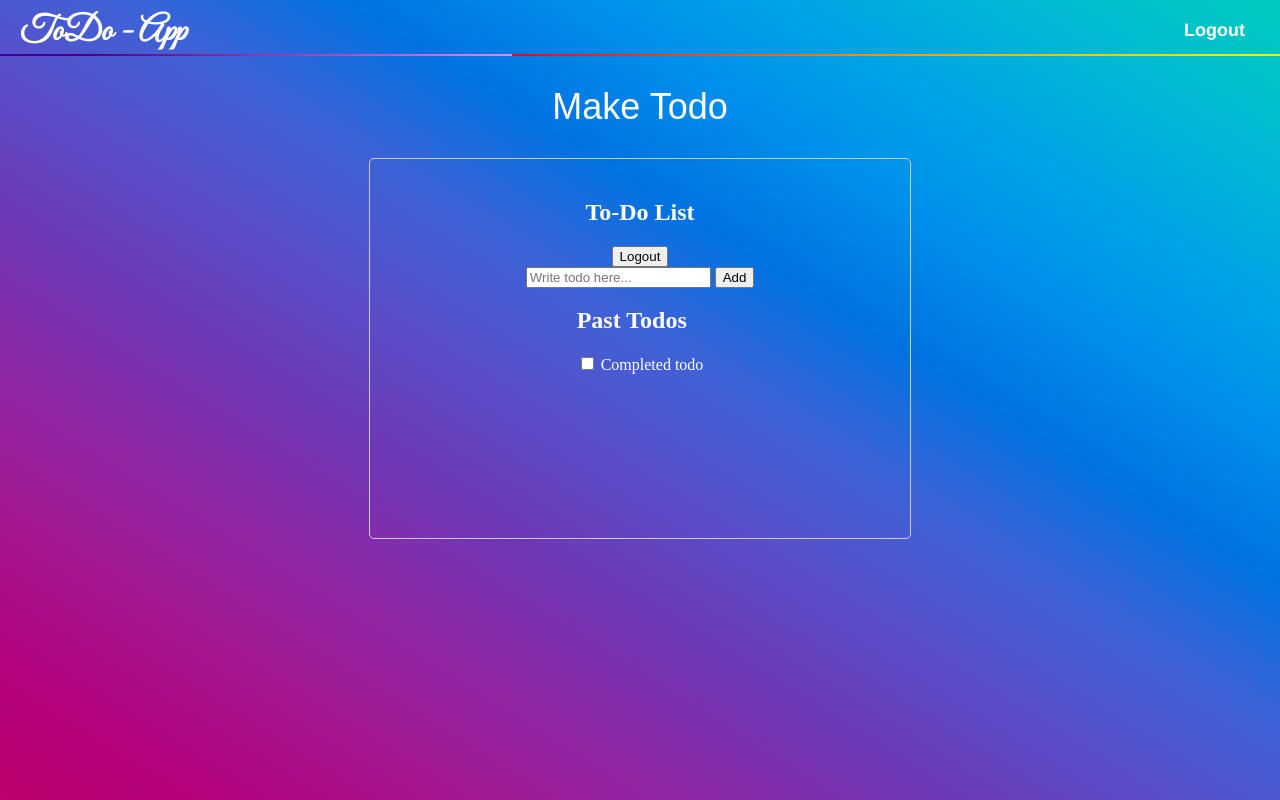
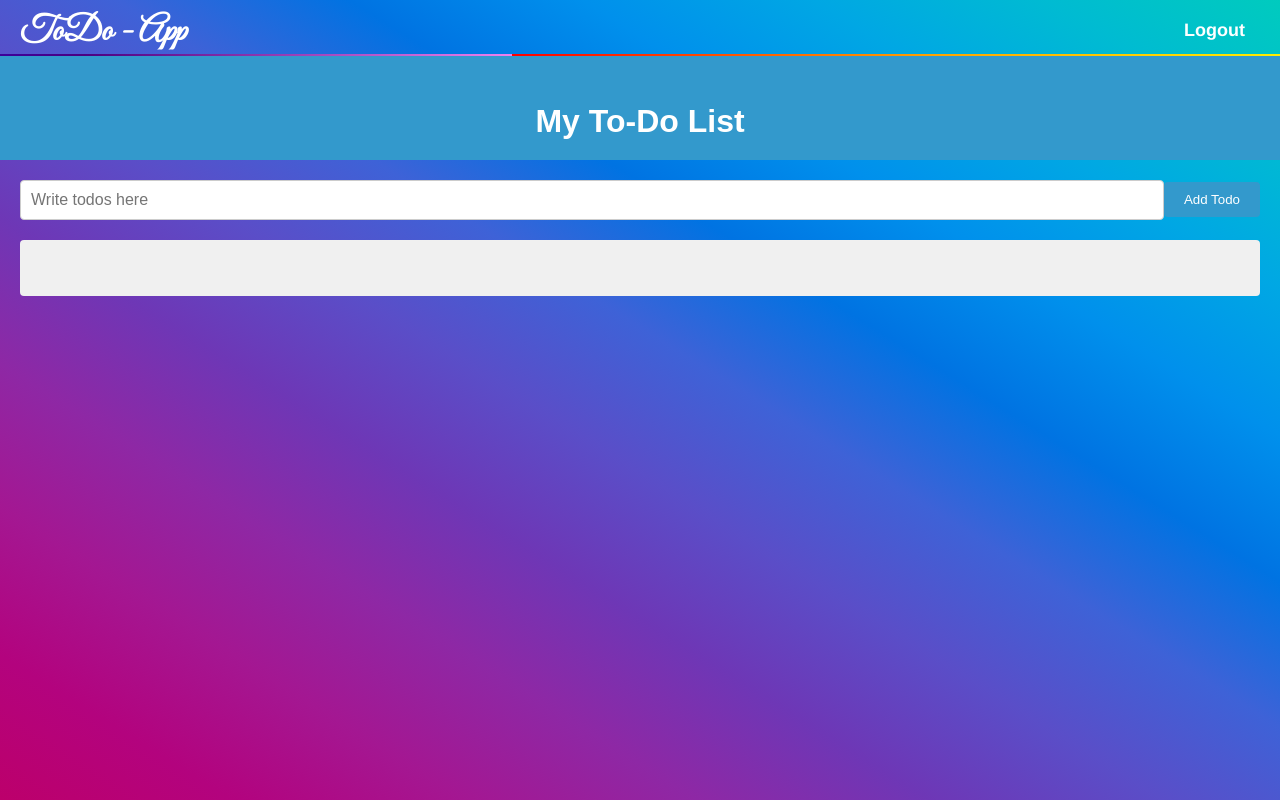
Before and after one commit to mohitrajrathor/flask_todo_app, a Flask app: template todo_app/templates/home/index.html in a window 1280 px wide. Run offline with Flask 3, Linux system fonts and the light colour scheme; the template is opened without the code that fills it, so the values that code supplies are empty; a user stored in the database is signed in; data comes from the database, SQL or seed files in the repository; some web fonts are replaced.

Commit message:
todo making interface initaited

```diff
--- a/todo_app/__init__.py
+++ b/todo_app/__init__.py
@@ -12,7 +12,7 @@ def create_app(test_config=None):
 
     if test_config is None:
         # load the instance config, if it exists, when not testing.
-        app.config.from_pyfile('comfig.py', silent=True)
+        app.config.from_pyfile('config.py', silent=True)
     else:
         # load the test config if passed in
         app.config.from_mapping(test_config)
@@ -26,7 +26,7 @@ def create_app(test_config=None):
     # a simple page that says hello
     @app.route("/hello")
     def hello():
-        return "this is a todo note making app"
+        return "TODO Note Maker"
 
 
     # add teardowncontext to the flask instance
--- /dev/null
+++ b/todo_app/static/script.js
@@ -0,0 +1,26 @@
+// script.js
+const todoText = document.getElementById('todo-text');
+const todoList = document.getElementById('todo-items');
+const addTodoBtn = document.getElementById('add-todo');
+
+addTodoBtn.addEventListener('click', function() {
+  const todoValue = todoText.value.trim();
+
+  if (todoValue) {
+    // Create a new list item for the todo
+    const todoItem = document.createElement('li');
+    todoItem.innerHTML = `<span>${todoValue}</span>
+                          <button>&times;</button>`;
+
+    // Add click event listener to remove button
+    todoItem.querySelector('button').addEventListener('click', function() {
+      todoList.removeChild(todoItem);
+    });
+
+    // Add the new todo item to the list
+    todoList.appendChild(todoItem);
+
+    // Clear the input field
+    todoText.value = '';
+  }
+});
--- a/todo_app/static/style.css
+++ b/todo_app/static/style.css
@@ -1,3 +1,87 @@
+
+
+/* todo code */
+/* style.css */
+body {
+  font-family: sans-serif;
+  margin: 0;
+  padding: 0;
+}
+
+header {
+  background-color: #3399cc;
+  color: #fff;
+  padding: 20px;
+  text-align: center;
+}
+
+h1 {
+  font-size: 2em;
+  margin-bottom: 0;
+}
+
+main {
+  padding: 20px;
+}
+
+.todo-input {
+  display: flex;
+  align-items: center;
+  margin-bottom: 20px;
+}
+
+#todo-text {
+  flex: 1;
+  padding: 10px;
+  border: 1px solid #ccc;
+  border-radius: 4px;
+  font-size: 16px;
+}
+
+#add-todo {
+  padding: 10px 20px;
+  background-color: #3399cc;
+  color: #fff;
+  border: none;
+  border-radius: 4px;
+  cursor: pointer;
+}
+
+.todo-list {
+  background-color: #f0f0f0;
+  padding: 20px;
+  border-radius: 4px;
+}
+
+#todo-items {
+  list-style: none;
+  padding: 0;
+}
+
+#todo-items li {
+  margin-bottom: 10px;
+  display: flex;
+  justify-content: space-between;
+  align-items: center;
+}
+
+#todo-items li span {
+  font-size: 16px;
+}
+
+#todo-items li button {
+  padding: 5px;
+  background-color: transparent;
+  border: none;
+  cursor: pointer;
+}
+
+#todo-items li button:hover {
+  opacity: 0.7;
+}
+
+
+
 
 /* rainbow line */
 .rainbow-line {
--- a/todo_app/templates/base.html
+++ b/todo_app/templates/base.html
@@ -31,6 +31,6 @@
         {% block header %}{% endblock header %}
         {% block content %}{% endblock content %}
     </section>
-
+    <script src="script.js"></script>
 </body>
 </html>
--- a/todo_app/templates/home/index.html
+++ b/todo_app/templates/home/index.html
@@ -6,7 +6,9 @@
 
 {% if g.user %}
 
-    <h1 class="main-heading">Make Todo</h1>
+<header>
+    <h1>My To-Do List</h1>
+</header>
 
 {% else %}
 
@@ -21,26 +23,22 @@
 
 {% if g.user %}
 
-<div class="container">
-    <h1>To-Do List</h1>
-    <button>Logout</button>
-    <div class="input-container">
-        <input type="text" placeholder="Write todo here...">
-        <button>Add</button>
-    </div>
-    <div class="todos">
-        <h2>Past Todos</h2>
-        <div class="todo-item">
-            <input type="checkbox">
-            <label>Completed todo</label>
-        </div>
-    </div>
-</div>
+
+  <main>
+    <section class="todo-input">
+      <input type="text" id="todo-text" placeholder="Write todos here">
+      <button id="add-todo">Add Todo</button>
+    </section>
+    <section class="todo-list">
+      <ul id="todo-items">
+        </ul>
+    </section>
+  </main>
+
 
 {% else %}
 
 <div class="plan-day">
-    <div class="rainbow-line"></div>
     <h1 class="page-title">Start Planning Your day</h1>
     <div class="rainbow-line"></div>
     <ul class="page-links">
```
Also changed, not shown: README.md.
